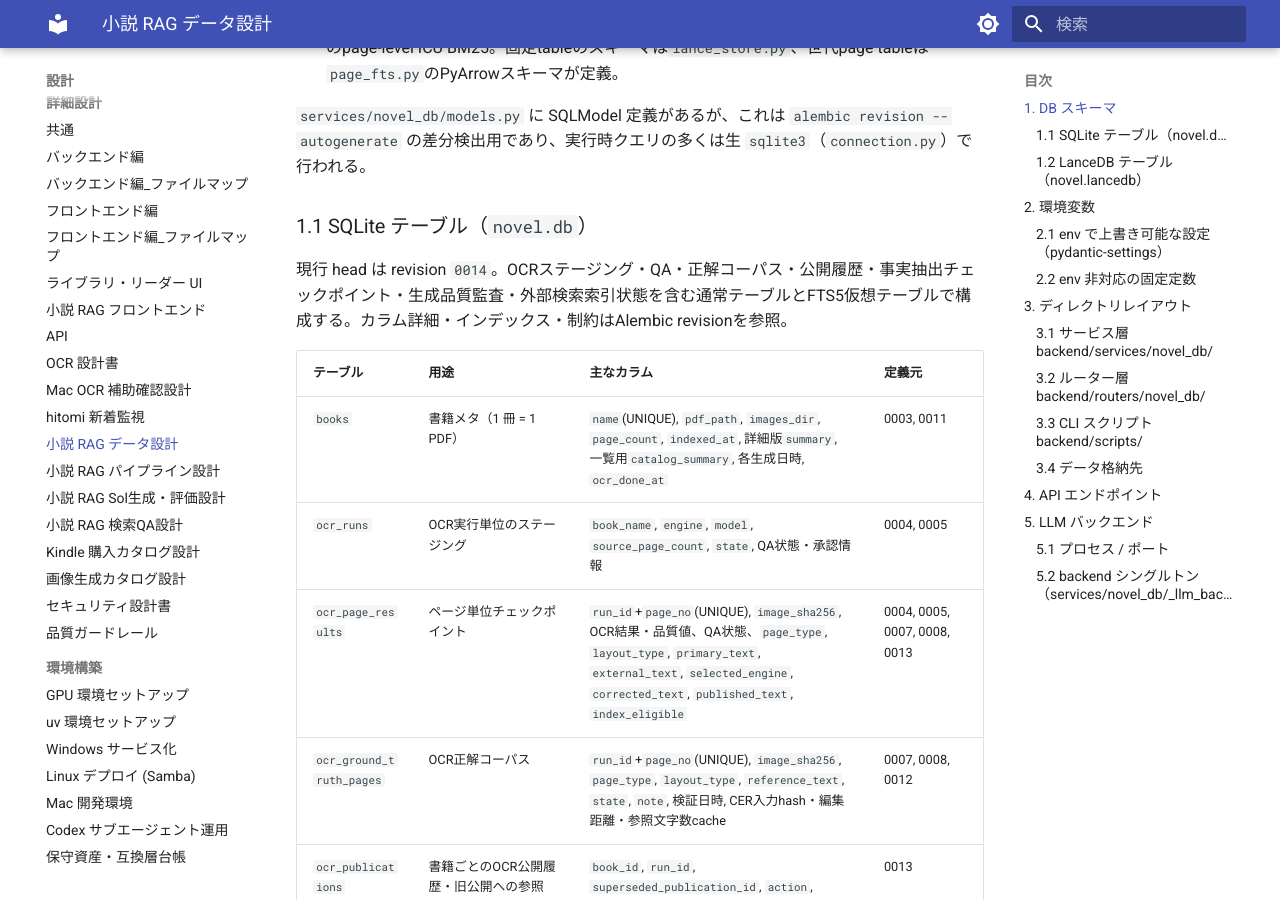
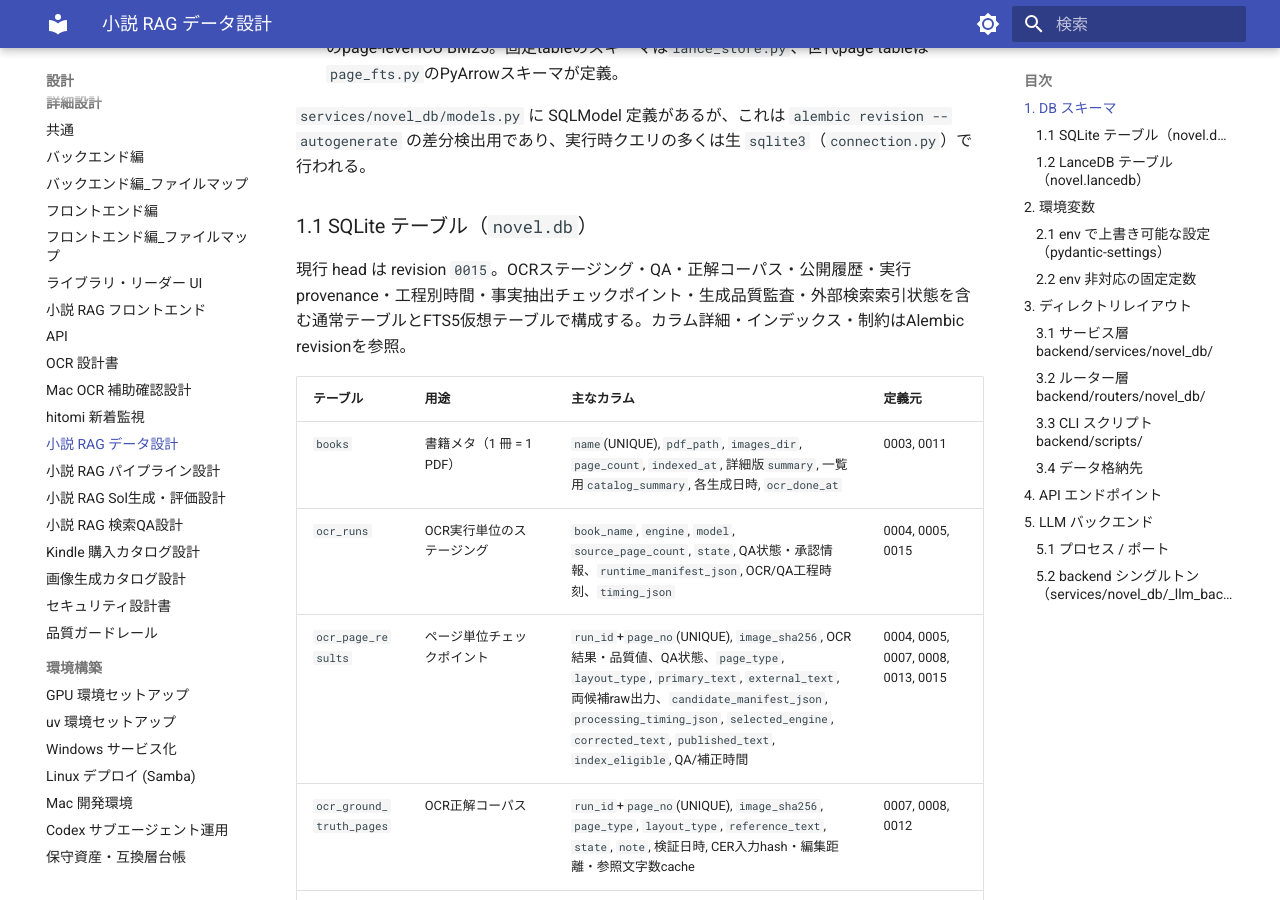
Before and after one commit to kkmmyr/Pic2PDF_Viewer, an MkDocs documentation site: the page built from docs/design/詳細設計/機能別/小説RAG_データ.md, in a window 1280 px wide and 900 px high, scrolled down 714 px. Built offline with MkDocs 1.6.1 and Material for MkDocs 9.7.7, drawn with Linux system fonts in a browser that asks for light colours; some of the changed text lies outside the part shown.

Commit message:
fix(deploy): OCR監査migrationを後方互換配備
Alembic 0015を明示的なrollback互換migrationとして許可し、
世代切替前にOCR provenanceと工程時間の必須列を検証する。

Co-Authored-By: Codex GPT-5.6 Sol <noreply@anthropic.com>

```diff
--- a/docs/design/詳細設計/機能別/小説RAG_データ.md
+++ b/docs/design/詳細設計/機能別/小説RAG_データ.md
@@ -19,13 +19,13 @@
 
 ### 1.1 SQLite テーブル（`novel.db`）
 
-現行 head は revision `0014`。OCRステージング・QA・正解コーパス・公開履歴・事実抽出チェックポイント・生成品質監査・外部検索索引状態を含む通常テーブルとFTS5仮想テーブルで構成する。カラム詳細・インデックス・制約はAlembic revisionを参照。
+現行 head は revision `0015`。OCRステージング・QA・正解コーパス・公開履歴・実行provenance・工程別時間・事実抽出チェックポイント・生成品質監査・外部検索索引状態を含む通常テーブルとFTS5仮想テーブルで構成する。カラム詳細・インデックス・制約はAlembic revisionを参照。
 
 | テーブル | 用途 | 主なカラム | 定義元 |
 |---|---|---|---|
 | `books` | 書籍メタ（1 冊 = 1 PDF） | `name`(UNIQUE), `pdf_path`, `images_dir`, `page_count`, `indexed_at`, 詳細版`summary`, 一覧用`catalog_summary`, 各生成日時, `ocr_done_at` | 0003, 0011 |
-| `ocr_runs` | OCR実行単位のステージング | `book_name`, `engine`, `model`, `source_page_count`, `state`, QA状態・承認情報 | 0004, 0005 |
-| `ocr_page_results` | ページ単位チェックポイント | `run_id`+`page_no`(UNIQUE), `image_sha256`, OCR結果・品質値、QA状態、`page_type`, `layout_type`, `primary_text`, `external_text`, `selected_engine`, `corrected_text`, `published_text`, `index_eligible` | 0004, 0005, 0007, 0008, 0013 |
+| `ocr_runs` | OCR実行単位のステージング | `book_name`, `engine`, `model`, `source_page_count`, `state`, QA状態・承認情報、`runtime_manifest_json`, OCR/QA工程時刻、`timing_json` | 0004, 0005, 0015 |
+| `ocr_page_results` | ページ単位チェックポイント | `run_id`+`page_no`(UNIQUE), `image_sha256`, OCR結果・品質値、QA状態、`page_type`, `layout_type`, `primary_text`, `external_text`, 両候補raw出力、`candidate_manifest_json`, `processing_timing_json`, `selected_engine`, `corrected_text`, `published_text`, `index_eligible`, QA/補正時間 | 0004, 0005, 0007, 0008, 0013, 0015 |
 | `ocr_ground_truth_pages` | OCR正解コーパス | `run_id`+`page_no`(UNIQUE), `image_sha256`, `page_type`, `layout_type`, `reference_text`, `state`, `note`, 検証日時, CER入力hash・編集距離・参照文字数cache | 0007, 0008, 0012 |
 | `ocr_publications` | 書籍ごとのOCR公開履歴・旧公開への参照 | `book_id`, `run_id`, `superseded_publication_id`, `action`, `actor`, `note`, `published_at`, `retired_at`; active bookはpartial UNIQUE | 0013 |
 | `pages` | ページ単位の本文 | `book_id`(FK), `page_no`, `image_path`, `full_text`, `char_count`, `main_characters`, `page_type`, `index_eligible`; UNIQUE(book_id, page_no) | 0003, 0007 |
```
Also changed, not shown: other parts of docs/design/詳細設計/機能別/小説RAG_データ.md (+1 -1 lines), docs/design/環境構築/運用ガイド.md (+5 -0 lines), docs/design/詳細設計/機能別/Mac_OCR補助確認設計.md (+1 -1 lines), docs/log/変更履歴.md (+6 -0 lines), docs/log/技術知見/OCR品質改善_技術知見.md (+1 -0 lines), 2 other files.
